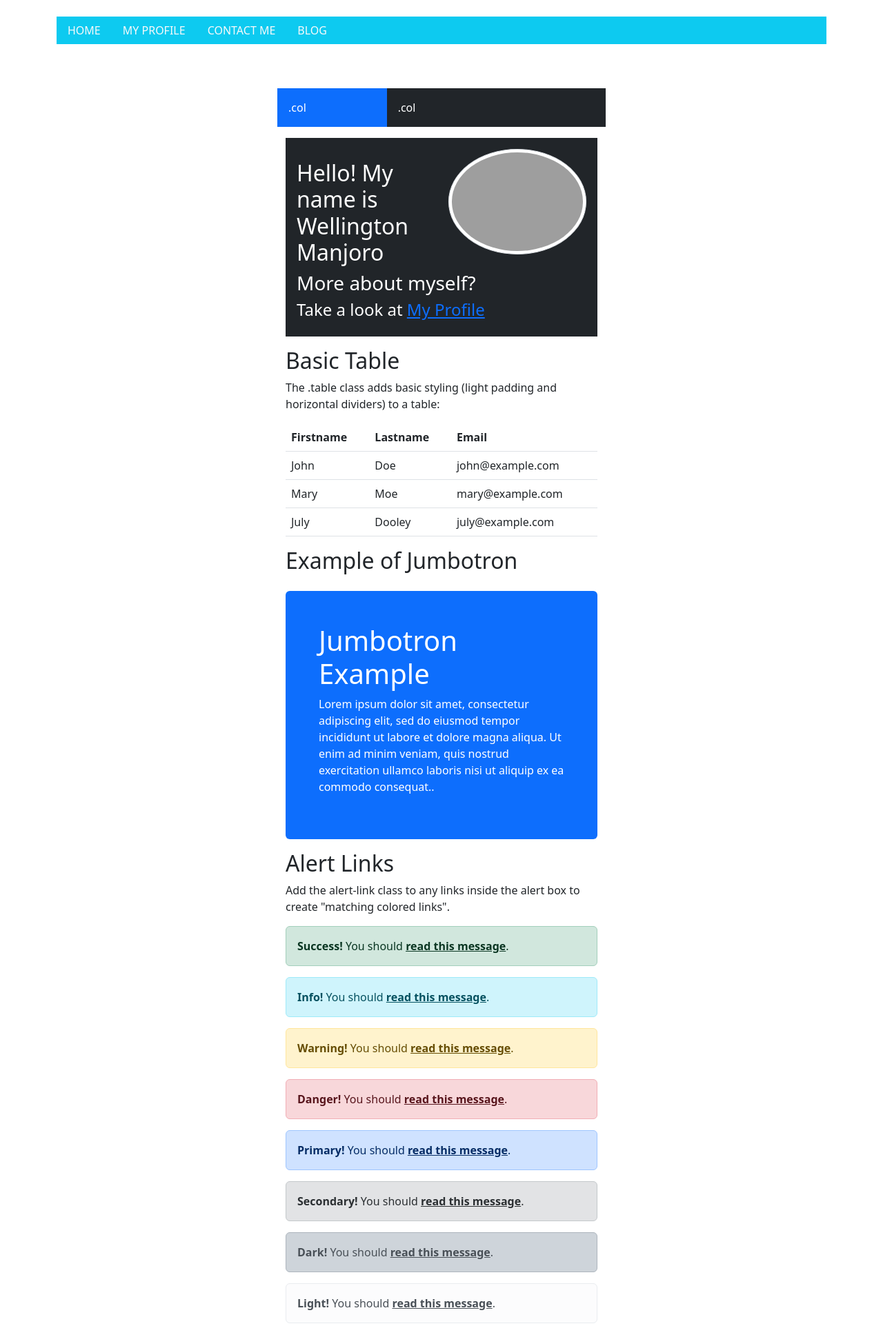
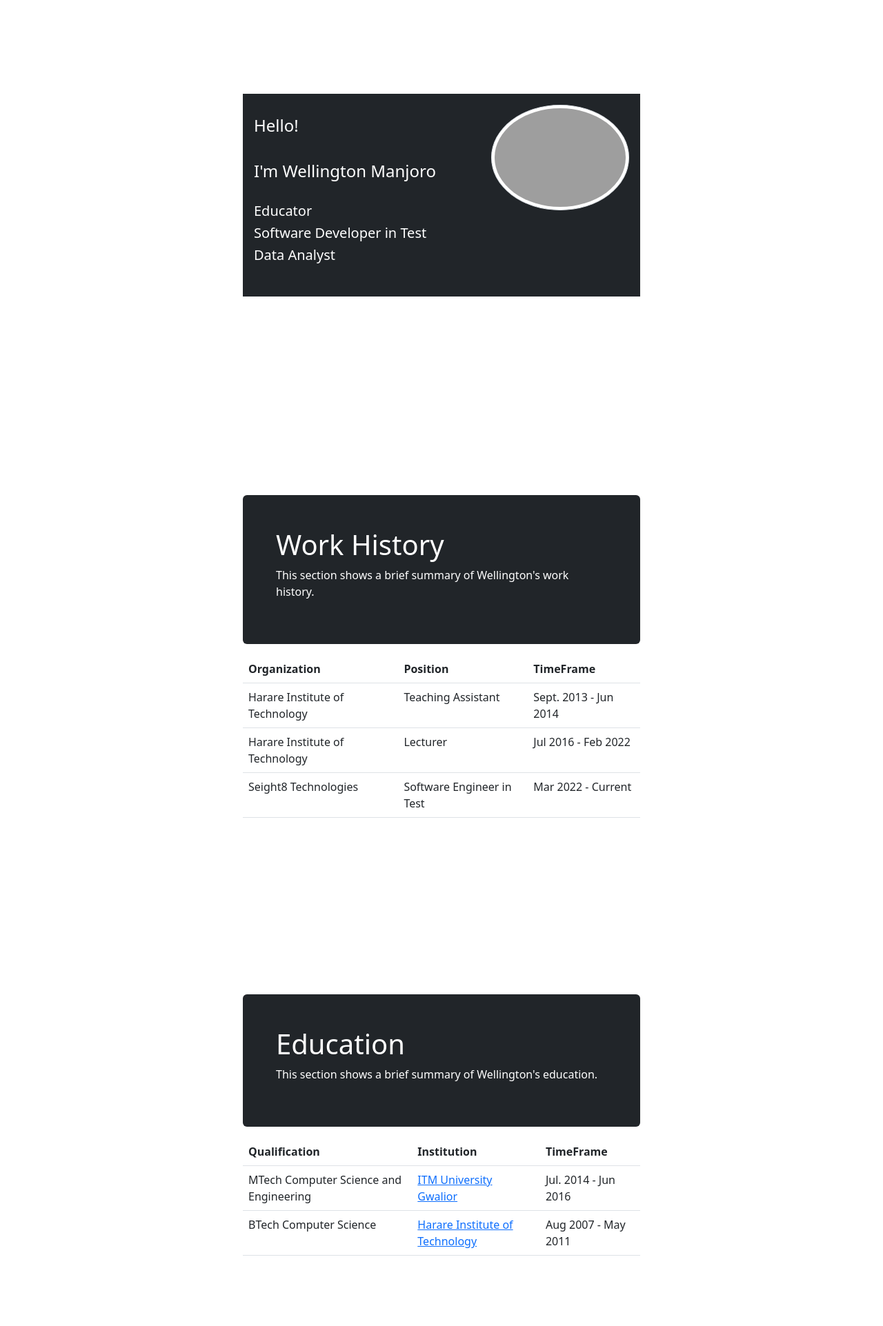
Before and after one commit to wmanjoro/my-portfolio-v3, a Django app: template port_app/templates/testing.html in a window 1280 px wide. Shown: the top 1923 px of the page at 69% size. Run offline with Django 4.2, Linux system fonts and the light colour scheme; the template is opened without the code that fills it, so the values that code supplies are empty; grey boxes are pictures that could not be loaded.

Commit message:
resume app, first commit

```diff
--- a/port_app/templates/master.html
+++ /dev/null
@@ -1,44 +0,0 @@
-<!DOCTYPE html>
-<html>
-<head>
-  <title>{% block title %}{% endblock %}</title>
-  <meta charset="utf-8">
-  <meta name="viewport" content="width=device-width, initial-scale=1">
-  <link href="https://cdn.jsdelivr.net/npm/bootstrap@5.3.0/dist/css/bootstrap.min.css" rel="stylesheet">
-  <script src="https://cdn.jsdelivr.net/npm/bootstrap@5.3.0/dist/js/bootstrap.bundle.min.js"></script>
-</head>
-
-<body>
-  <br>
-
-<div class="container">
-  <ul class="nav bg-info">
-    <li class="nav-item">
-      <a class="nav-link link-light" href="/">HOME</a>
-    </li>
-    <li class="nav-item">
-      <a class="nav-link link-light" href="/links">MY PROFILE</a>
-    </li>
-    <li class="nav-item">
-        <a class="nav-link link-light" href="/contact/">CONTACT ME</a>
-    </li>
-    <li class="nav-item">
-        <a class="nav-link link-light" href="/blog">BLOG</a>
-    </li>
-  </ul>
-</div>
-<br>
-<br>
-
-<div class="container mt-3 "style='max-width: 500px; margin: auto'>
-  {% block content %}
-  {% endblock %}
-</div>
-
-
-
-
-
-
-</body>
-</html>
--- a/port_app/templates/testing.html
+++ b/port_app/templates/testing.html
@@ -1,8 +1,11 @@
-{% extends "master.html" %}
-
-{% block title %}
-Index Page
-{% endblock %}
+<!DOCTYPE html>
+<html>
+<head>
+  <title>Wellington </title>
+  <meta charset="utf-8">
+  <meta name="viewport" content="width=device-width, initial-scale=1">
+  <link href="https://cdn.jsdelivr.net/npm/bootstrap@5.3.0/dist/css/bootstrap.min.css" rel="stylesheet">
+  <script src="https://cdn.jsdelivr.net/npm/bootstrap@5.3.0/dist/js/bootstrap.bundle.min.js"></script>
 <head>
   <meta charset="utf-8">
   <meta name="viewport" content="width=device-width, initial-scale=1">
@@ -10,118 +13,254 @@ Index Page
   <script src="https://cdn.jsdelivr.net/npm/bootstrap@5.3.0/dist/js/bootstrap.bundle.min.js"></script>
 </head>
 
+<br><br><br><br><br>
 
 
-{% block content %}
-<div class="container-fluid mt-3">
-    <div class="row">
-        <div class="col-sm-4 p-3 bg-primary text-white">.col</div>
-        <div class="col-sm-8 p-3 bg-dark text-white">.col</div>
-    </div>
-    <p></p>
-    <p></p>
-    <p></p>
+<div class="container mt-3" style='max-width: 600px; margin: auto'>
 
-    <div class=" p-3 bg-dark text-white">
+    <div class=" p-3 bg-dark text-white" >
         <p>
           <img src="https://pbs.twimg.com/profile_images/687817172421197824/Cf2D_ijw_400x400.jpg" class="rounded-circle img-thumbnail float-end img-fluid" alt="face" width="200" height="150">
         </p>
-        <h2>Hello! My name is Wellington Manjoro </h2>
-        <h3>More about myself?</h3>
-        <h4>Take a look at <a href="/cv">My Profile</a></h4>
+        <h4>Hello! </h>
+          <br><br>
+        <h4>I'm Wellington Manjoro</h4>
+        <br>
+
+        <h5>Educator</h5>
+        <h5>Software Developer in Test</h5>
+        <h5>Data Analyst</h5>
+        <br>
+
+    </div>
+  </div>
+  <br><br><br><br><br><br><br><br><br><br><br>
+
+
+
+<div class="container mt-3" style='max-width: 600px; margin: auto'>
+  <div class="mt-4 p-5 bg-dark text-white rounded">
+    <h1>Work History</h1>
+    <p>This section shows a brief summary of Wellington's work history. </p>
   </div>
 </div>
 
-
-<div class="container mt-3">
-    <h2>Basic Table</h2>
-    <p>The .table class adds basic styling (light padding and horizontal dividers) to a table:</p>
-    <table class="table">
+<div class="container mt-3" style='max-width: 600px; margin: auto'>
+  <table class="table table-hover">
     <thead>
       <tr>
-          <th>Firstname</th>
-          <th>Lastname</th>
-          <th>Email</th>
+        <th>Organization</th>
+        <th>Position</th>
+        <th>TimeFrame</th>
       </tr>
     </thead>
     <tbody>
       <tr>
-          <td>John</td>
-          <td>Doe</td>
-          <td>john@example.com</td>
+        <td>Harare Institute of Technology</td>
+        <td>Teaching Assistant</td>
+        <td>Sept. 2013 - Jun 2014</td>
       </tr>
       <tr>
-          <td>Mary</td>
-          <td>Moe</td>
-          <td>mary@example.com</td>
+        <td>Harare Institute of Technology</td>
+        <td>Lecturer</td>
+        <td>Jul 2016 - Feb 2022</td>
       </tr>
       <tr>
-          <td>July</td>
-          <td>Dooley</td>
-          <td>july@example.com</td>
+        <td>Seight8 Technologies</td>
+        <td>Software Engineer in Test</td>
+        <td>Mar 2022 - Current</td>
       </tr>
     </tbody>
   </table>
 </div>
+<br><br><br><br><br><br><br><br><br>
 
-<div class="container mt-3">
-  <h2>Example of Jumbotron</h2>
-  <div class="mt-4 p-5 bg-primary text-white rounded">
-    <h1>Jumbotron Example</h1>
-    <p>Lorem ipsum dolor sit amet, consectetur adipiscing elit, sed do eiusmod tempor incididunt ut labore et dolore magna aliqua. Ut enim ad minim veniam, quis nostrud exercitation ullamco laboris nisi ut aliquip ex ea commodo consequat..</p>
+
+
+<div class="container mt-3" style='max-width: 600px; margin: auto'>
+  <div class="mt-4 p-5 bg-dark text-white rounded">
+    <h1>Education</h1>
+    <p>This section shows a brief summary of Wellington's education. </p>
   </div>
 </div>
 
-<div class="container mt-3">
-  <h2>Alert Links</h2>
-  <p>Add the alert-link class to any links inside the alert box to create "matching colored links".</p>
-  <div class="alert alert-success">
-    <strong>Success!</strong> You should <a href="#" class="alert-link">read this message</a>.
+<div class="container mt-3" style='max-width: 600px; margin: auto'>
+  <table class="table table-hover">
+    <thead>
+      <tr>
+        <th>Qualification</th>
+        <th>Institution</th>
+        <th>TimeFrame</th>
+      </tr>
+    </thead>
+    <tbody>
+      <tr>
+        <td>MTech Computer Science and Engineering </td>
+        <td><a href ='https://itmuniversity.ac.in/'> ITM University Gwalior </a></td>
+        <td>Jul. 2014 - Jun 2016</td>
+      </tr>
+      <tr>
+        <td>BTech Computer Science</td>
+        <td><a href ='https://www.hit.ac.zw//'> Harare Institute of Technology </a></td>
+        <td>Aug 2007 - May 2011</td>
+      </tr>
+    </tbody>
+  </table>
 </div>
-  <div class="alert alert-info">
-    <strong>Info!</strong> You should <a href="#" class="alert-link">read this message</a>.
-  </div>
-  <div class="alert alert-warning">
-    <strong>Warning!</strong> You should <a href="#" class="alert-link">read this message</a>.
-  </div>
-  <div class="alert alert-danger">
-    <strong>Danger!</strong> You should <a href="#" class="alert-link">read this message</a>.
-  </div>
-  <div class="alert alert-primary">
-    <strong>Primary!</strong> You should <a href="#" class="alert-link">read this message</a>.
-  </div>
-  <div class="alert alert-secondary">
-    <strong>Secondary!</strong> You should <a href="#" class="alert-link">read this message</a>.
-  </div>
-  <div class="alert alert-dark">
-    <strong>Dark!</strong> You should <a href="#" class="alert-link">read this message</a>.
-  </div>
-  <div class="alert alert-light">
-    <strong>Light!</strong> You should <a href="#" class="alert-link">read this message</a>.
+<br><br><br><br><br><br><br><br><br>
+
+
+
+
+<div class="container mt-3" style='max-width: 600px; margin: auto'>
+  <div class="mt-4 p-5 bg-dark text-white rounded">
+    <h1>Certifications</h1>
+    <p>This section shows a brief summary of Wellington's certifications. </p>
   </div>
 </div>
 
-<div class="container mt-3">
-  <ul class="pagination">
-    <li class="page-item"><a class="page-link" href="#">Previous</a></li>
-    <li class="page-item"><a class="page-link" href="http://127.0.0.1:8000/">1</a></li>
-    <li class="page-item"><a class="page-link" href="http://127.0.0.1:8000/cv/">2</a></li>
-    <li class="page-item"><a class="page-link" href="http://127.0.0.1:8000/cv/work_history/">3</a></li>
-    <li class="page-item"><a class="page-link" href="http://127.0.0.1:8000/cv/education/">Next</a></li>
-  </ul>
+<div class="container mt-3" style='max-width: 600px; margin: auto'>
+  <table class="table table-hover">
+    <thead>
+      <tr>
+        <th>Certification</th>
+        <th>Institution</th>
+        <th>Date</th>
+      </tr>
+    </thead>
+    <tbody>
+      <tr>
+        <td>Python Essential Training </td>
+        <td>LinkedIn </a></td>
+        <td>June 2023</td>
+      </tr>
+      <tr>
+        <td>Python Automation and Testing</td>
+        <td>LinkedIn </a></td>
+        <td>June 2023</td>
+      </tr>
+      <tr>
+          <td>API Testing </td>
+          <td>LinkedIn </a></td>
+          <td>June 2023</td>
+        </tr>
+        <tr>
+          <td>Agile Testing</td>
+          <td>LinkedIn </a></td>
+          <td>June 2023</td>
+        </tr>
+        <tr>
+          <td>Software Testing Foundations: Test
+              Techniques</td>
+          <td>LinkedIn </a></td>
+          <td>June 2023</td>
+        </tr>
+        <tr>
+          <td>Software Testing Foundations: Bug
+              Writing and Management</td>
+          <td>LinkedIn </a></td>
+          <td>June 2023</td>
+        </tr>
+        <tr>
+          <td>Diploma in HTML5, CSS3 and JavaScript</td>
+          <td>Alison </a></td>
+          <td>January 2023</td>
+        </tr>
+    </tbody>
+  </table>
 </div>
+<br><br><br><br><br><br><br><br><br>
 
 
 
-  <div class="card" style="width:500px">
-    <img class="card-img-top rounded-circle img-thumbnail float-end img-fluid" src="https://pbs.twimg.com/profile_images/687817172421197824/Cf2D_ijw_400x400.jpg" alt="Card image" style="width:80%">
-    <div class="card-body">
-      <h4 class="card-title">Wellington Manjoro</h4>
-      <p class="card-text">Wellington is a Software Engineer in Test, A Data Analyst and a Software Developer</p>
-      <a href="http://127.0.0.1:8000/cv/" class="btn btn-primary">See Profile</a>
+
+<div class="container mt-3" style='max-width: 600px; margin: auto'>
+  <div class="container mt-3">
+    <div class="mt-4 p-5 bg-dark text-white rounded">
+      <h1>Technical Skills</h1>
+      <p>This section shows a brief summary of Wellington's skills and level of expertise in each skill. </p>
+    </div>
   </div>
 </div>
 
+<div class="container mt-3" style='max-width: 500px; margin: auto'>
+    <p>Python Programming</p>
+    <div class="progress" style="height:10px">
+      <div class="progress-bar progress-bar-striped progress-bar-animated" style="width:93%;"></div>
     </div>
 
-{% endblock %}
+    <p>Automation Testing: Selenium Webdriver</p>
+    <div class="progress" style="height:10px">
+      <div class="progress-bar progress-bar-striped progress-bar-animated" style="width:90%;"></div>
+    </div>
+
+    <p>Manual Software Testing</p>
+    <div class="progress" style="height:10px">
+      <div class="progress-bar progress-bar-striped progress-bar-animated" style="width:99%;"></div>
+    </div>
+
+    <p>Agile Testing: Jira</p>
+    <div class="progress" style="height:10px">
+      <div class="progress-bar progress-bar-striped progress-bar-animated" style="width:85%;"></div>
+    </div>
+
+    <p>API Testing: Postman</p>
+    <div class="progress" style="height:10px">
+      <div class="progress-bar progress-bar-striped progress-bar-animated" style="width:85%;"></div>
+    </div>
+
+    <p>CI/CD: Jenkins </p>
+    <div class="progress" style="height:10px">
+      <div class="progress-bar progress-bar-striped progress-bar-animated" style="width:80%;"></div>
+    </div>
+
+    <p>Data Analysis: Python</p>
+    <div class="progress" style="height:10px">
+      <div class="progress-bar progress-bar-striped progress-bar-animated" style="width:85%;"></div>
+    </div>
+
+    <p>Web Developmet: Django, HTML, CSS, JavaScript, Bootstrap 5</p>
+    <div class="progress" style="height:10px">
+      <div class="progress-bar progress-bar-striped progress-bar-animated" style="width:90%;"></div>
+    </div>
+
+    <p>Software Design and Analysis</p>
+    <div class="progress" style="height:10px">
+      <div class="progress-bar progress-bar-striped progress-bar-animated" style="width:99%;"></div>
+    </div>
+
+    <p>Software Project Management: Jira</p>
+    <div class="progress" style="height:10px">
+      <div class="progress-bar progress-bar-striped progress-bar-animated" style="width:90%;"></div>
+    </div>
+</div>
+
+<br><br><br><br><br><br><br><br><br>
+
+
+
+
+  <div class="container mt-3" style='max-width: 600px; margin: auto'>
+      <div class="mt-4 p-5 bg-dark text-white rounded">
+        <h1>Projects</h1>
+        <p>This section shows a brief summary of Wellington's skills pjojects </p>
+      </div>
+  </div>
+
+  <div class="container mt-3" style='max-width: 600px; margin: auto'>
+    <h2>Loading </h2>
+    <div class="spinner-border"></div>
+  </div>
+  <br><br><br><br><br>
+
+<div class="container mt-3" style='max-width: 600px; margin: auto'>
+
+  <div class="alert alert-info">
+    <h2>Contact</h2>
+    <p><a href="mailto:wellersy@gmail.com">wellersy@gmail.com</a></p>
+    <p>+263773167557</p>
+  </div>
+</div>
+
+</body>
+</html>
--- a/port_app/urls.py
+++ b/port_app/urls.py
@@ -2,15 +2,5 @@ from django.urls import path
 from . import views
 
 urlpatterns = [
-    path('', views.index_view, name='index_view'),
-    path('links/', views.links_view, name='links'),
-    path('work_history/', views.work_history_view, name='work_history_view'),
-    path('education/', views.education_view, name='education_view'),
-    path('certifications/', views.certifications_view, name='certifications_view'),
-    path('skills/', views.skills_view, name='skills_view'),
-    path('projects/', views.projects_view, name='projects_view'),
-    path('references/', views.references_view, name='references_view'),
-    path('contact/', views.contact_view, name='contact_view'),
-    path('blog/', views.blog_view, name='blog_view'),
-    path('testing/', views.testing_view, name='testing_view'),
+    path('', views.testing_view, name='testing_view'),
 ]
```
Also changed, not shown: port_app/templates/blog.html (deleted, +0 -13 lines), port_app/templates/certifications.html (deleted, +0 -67 lines), port_app/templates/contact.html (deleted, +0 -17 lines), port_app/templates/education.html (deleted, +0 -40 lines), port_app/templates/index.html (deleted, +0 -21 lines), port_app/templates/links.html (deleted, +0 -25 lines), port_app/templates/projects.html (deleted, +0 -13 lines), port_app/templates/references.html (deleted, +0 -16 lines), port_app/templates/skills.html (deleted, +0 -78 lines), port_app/templates/work_history.html (deleted, +0 -46 lines), port_app/views.py (+0 -39 lines). Lines whose indentation alone changed are shown as unchanged.
